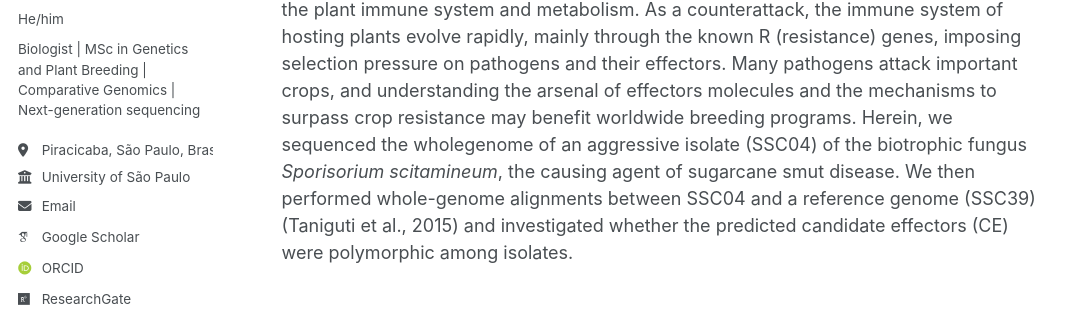
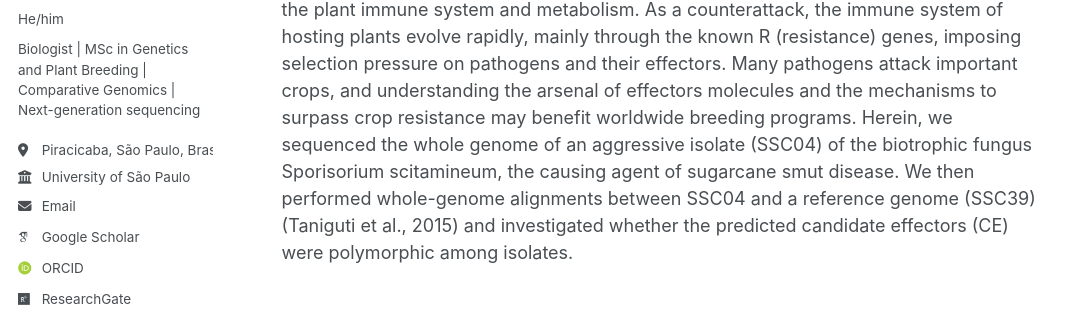
Before and after one commit to pedrofvilanova/pedrofvilanova.github.io, a Jekyll site: the page built from _publications/29_siicusp.md, in a window 1280 px wide and 900 px high. Shown: the part 310-631 px from the top of the window, without its empty margins (0-1079 px from the left). Built offline with Jekyll 4.4.1, drawn with Linux system fonts in a browser that asks for light colours; some web fonts are replaced; some of the changed text lies outside the part shown.

Commit message:
Update 29_siicusp.md

```diff
--- a/_publications/29_siicusp.md
+++ b/_publications/29_siicusp.md
@@ -9,6 +9,6 @@ venue: '29º International Symposium on Scientific and Technological Initiation
 citation: 'VILANOVA-FERREIRA, P. F.; MONTEIRO-VITORELLO, C. B. ; SILVA, H. G. V. Comparative genomics of two isolates of _S. scitamineum_ with different levels of aggressiveness in sugarcane smut disease In: 29º International Symposium on Scientific and Technological Initiation (SIICUSP), 2021. '
 ---
 
-Effectors are molecules secreted by pathogens to establish colonization by manipulating the plant immune system and metabolism. As a counterattack, the immune system of hosting plants evolve rapidly, mainly through the known R (resistance) genes, imposing selection pressure on pathogens and their effectors. Many pathogens attack important crops, and understanding the arsenal of effectors molecules and the mechanisms to surpass crop resistance may benefit worldwide breeding programs. Herein, we sequenced the wholegenome of an aggressive isolate (SSC04) of the biotrophic fungus _Sporisorium scitamineum_, the causing agent of sugarcane smut disease. We then performed whole-genome alignments between SSC04 and a reference genome (SSC39) (Taniguti et al., 2015) and investigated whether the predicted candidate effectors (CE) were polymorphic among isolates.
+Effectors are molecules secreted by pathogens to establish colonization by manipulating the plant immune system and metabolism. As a counterattack, the immune system of hosting plants evolve rapidly, mainly through the known R (resistance) genes, imposing selection pressure on pathogens and their effectors. Many pathogens attack important crops, and understanding the arsenal of effectors molecules and the mechanisms to surpass crop resistance may benefit worldwide breeding programs. Herein, we sequenced the whole genome of an aggressive isolate (SSC04) of the biotrophic fungus Sporisorium scitamineum, the causing agent of sugarcane smut disease. We then performed whole-genome alignments between SSC04 and a reference genome (SSC39) (Taniguti et al., 2015) and investigated whether the predicted candidate effectors (CE) were polymorphic among isolates.
 
 <embed src="https://pedrofvilanova.github.io/files/siicusp_29.pdf" width="100%" height="600px" type="application/pdf"/>
```
